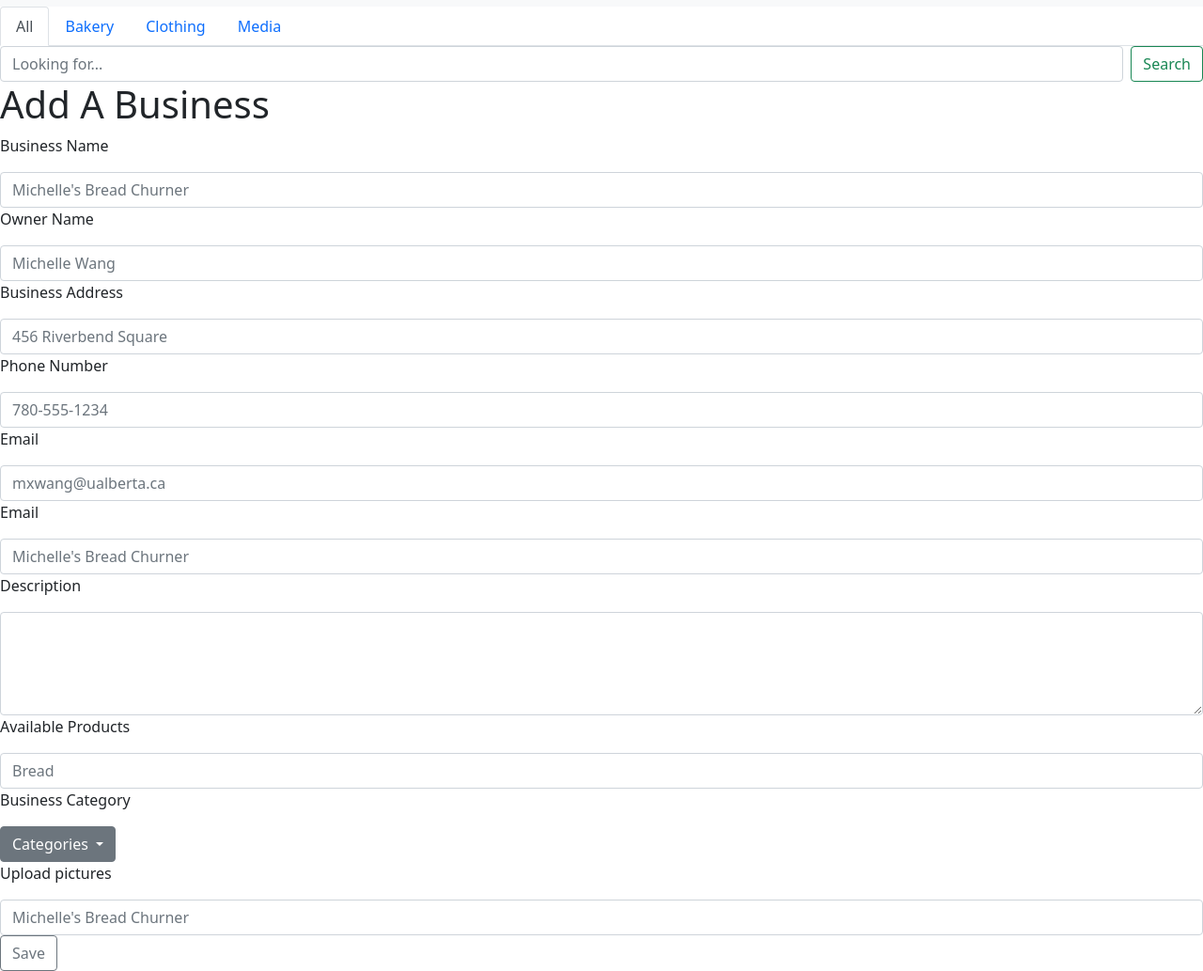
After one commit to Hackathon401/loco4local, a Django app: page /home/create_business/ in a window 1280 px wide. The commit adds this page. Shown: the part 309-1342 px from the top of the page at 94% size. Run offline with Django 3.2, Linux system fonts and the light colour scheme.

Commit message:
added create_business endpoint

```diff
--- a/main_app/home/templates/base_search.html
+++ b/main_app/home/templates/base_search.html
@@ -66,6 +66,7 @@
     {% block content %}
     {% endblock %}
 
+
     <!-- Optional JavaScript; choose one of the two! -->
 
     <!-- Option 1: Bootstrap Bundle with Popper -->
--- /dev/null
+++ b/main_app/home/templates/create_business.html
@@ -0,0 +1,68 @@
+{% extends 'base_search.html' %}
+
+{% block content %}
+<h1>Add A Business</h1>
+<form class="form-inline my-2 my-lg-0" method="POST">
+  {% csrf_token %}
+  <div>
+    <p>Business Name</p>
+    <input class="form-control me-2" type="search" placeholder="Michelle's Bread Churner"
+    value="" aria-label="Search" name="business_name">
+  </div>
+  <div>
+    <p>Owner Name</p>
+    <input class="form-control me-2" type="search" placeholder="Michelle Wang"
+    value="" aria-label="Search" name="business_name">
+  </div>
+  <div>
+    <p>Business Address</p>
+    <input class="form-control me-2" type="search" placeholder="456 Riverbend Square"
+    value="" aria-label="Search" name="business_name">
+  </div>
+  <div>
+    <p>Phone Number</p>
+    <input class="form-control me-2" type="search" placeholder="780-555-1234"
+    value="" aria-label="Search" name="business_name">
+  </div>
+  <div>
+    <p>Email</p>
+    <input class="form-control me-2" type="search" placeholder="mxwang@ualberta.ca"
+    value="" aria-label="Search" name="business_name">
+  </div>
+  <div>
+    <p>Email</p>
+    <input class="form-control me-2" type="search" placeholder="Michelle's Bread Churner"
+    value="" aria-label="Search" name="business_name">
+  </div>
+  <div>
+    <p>Description</p>
+    <textarea class="form-control me-2" name="business_description" rows="4" cols="50" placeholder="I sell bread">
+    </textarea>
+  </div>
+  <div>
+    <p>Available Products</p>
+    <input class="form-control me-2" type="search" placeholder="Bread"
+    value="" aria-label="Search" name="business_name">
+  </div>
+  <div>
+    <p>Business Category</p>
+    <div class="dropdown">
+      <button class="btn btn-secondary dropdown-toggle" type="button" id="dropdownMenuButton" data-bs-toggle="dropdown" aria-expanded="false">
+        Categories
+      </button>
+      <ul class="dropdown-menu" aria-labelledby="dropdownMenuButton">
+        <li><a class="dropdown-item" href="#">Bakery</a></li>
+        <li><a class="dropdown-item" href="#">Desserts</a></li>
+        <li><a class="dropdown-item" href="#">Media</a></li>
+      </ul>
+    </div>
+  </div>
+  <div>
+    <p>Upload pictures</p>
+    <input class="form-control me-2" type="search" placeholder="Michelle's Bread Churner"
+    value="" aria-label="Search" name="business_name">
+  </div>
+  <input type="hidden" value="saf" name="completed">
+  <button class="btn btn-outline-secondary" type="submit">Save</button>
+</form>
+{% endblock %}
--- a/main_app/home/urls.py
+++ b/main_app/home/urls.py
@@ -4,4 +4,6 @@ from . import views
 
 urlpatterns = [
     path('', views.index, name='index'),
+    # http://localhost:8000/home/create_business/
+    path('create_business/', views.create_business, name='create-business')
 ]
--- a/main_app/home/views.py
+++ b/main_app/home/views.py
@@ -5,3 +5,6 @@ from django.http import HttpResponse
 # Create your views here.
 def index(request):
     return render(request, 'home.html', {})
+
+def create_business(request):
+    return render(request, 'create_business.html', {})
```
